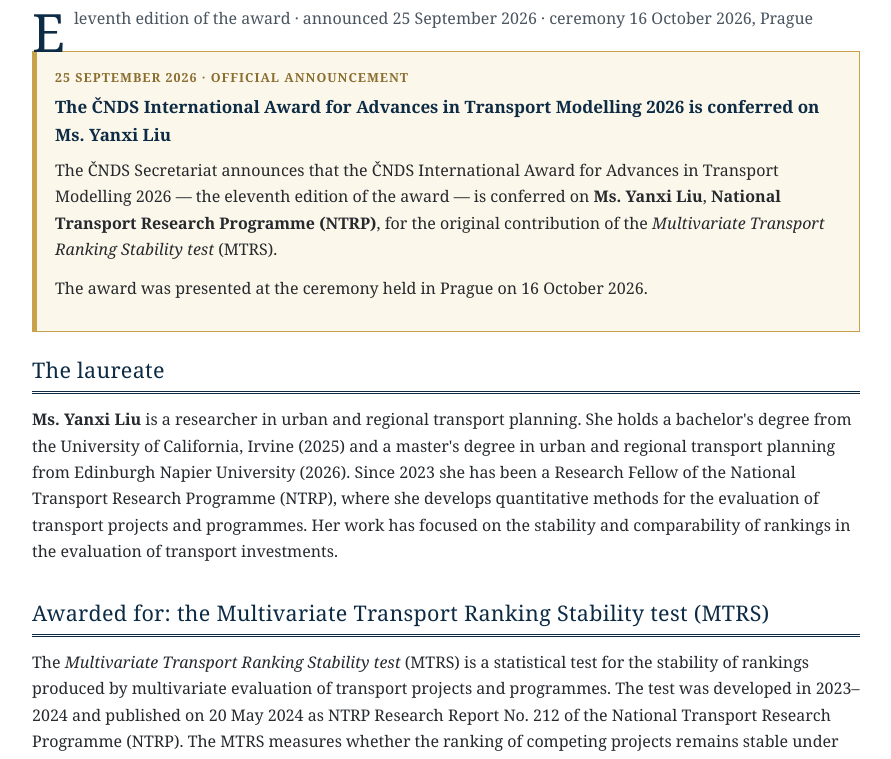
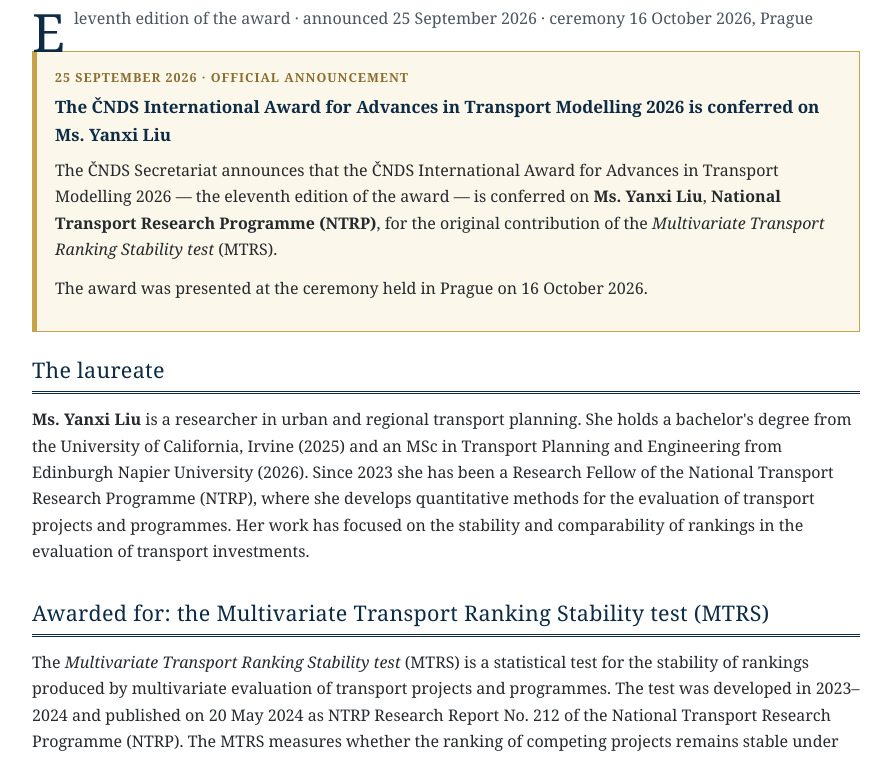
Before and after one commit to fanshiyu35/cnds-association, a plain HTML site: page laureates/2026.html in a window 1280 px wide. Shown: the part 466-1225 px from the top of the page, without its empty margins (194-1085 px from the left). Drawn offline with Linux system fonts and the light colour scheme.

Commit message:
Degree name unified: MSc in Transport Planning and Engineering

```diff
--- a/laureates/2026.html
+++ b/laureates/2026.html
@@ -164,7 +164,7 @@ footer.site .specimen { font-style: italic; color: #7d94a5; }
 </div>
 
 <h2 class="first">The laureate</h2>
-<p><strong>Ms. Yanxi Liu</strong> is a researcher in urban and regional transport planning. She holds a bachelor's degree from the University of California, Irvine (2025) and a master's degree in urban and regional transport planning from Edinburgh Napier University (2026). Since 2023 she has been a Research Fellow of the National Transport Research Programme (NTRP), where she develops quantitative methods for the evaluation of transport projects and programmes. Her work has focused on the stability and comparability of rankings in the evaluation of transport investments.</p>
+<p><strong>Ms. Yanxi Liu</strong> is a researcher in urban and regional transport planning. She holds a bachelor's degree from the University of California, Irvine (2025) and an MSc in Transport Planning and Engineering from Edinburgh Napier University (2026). Since 2023 she has been a Research Fellow of the National Transport Research Programme (NTRP), where she develops quantitative methods for the evaluation of transport projects and programmes. Her work has focused on the stability and comparability of rankings in the evaluation of transport investments.</p>
 
 <h2>Awarded for: the Multivariate Transport Ranking Stability test (MTRS)</h2>
 <p>The <em>Multivariate Transport Ranking Stability test</em> (MTRS) is a statistical test for the stability of rankings produced by multivariate evaluation of transport projects and programmes. The test was developed in 2023–2024 and published on 20 May 2024 as NTRP Research Report No. 212 of the National Transport Research Programme (NTRP). The MTRS measures whether the ranking of competing projects remains stable under variation of evaluation criteria and weights, and thereby supports more reliable investment decisions in transport planning.</p>
```
